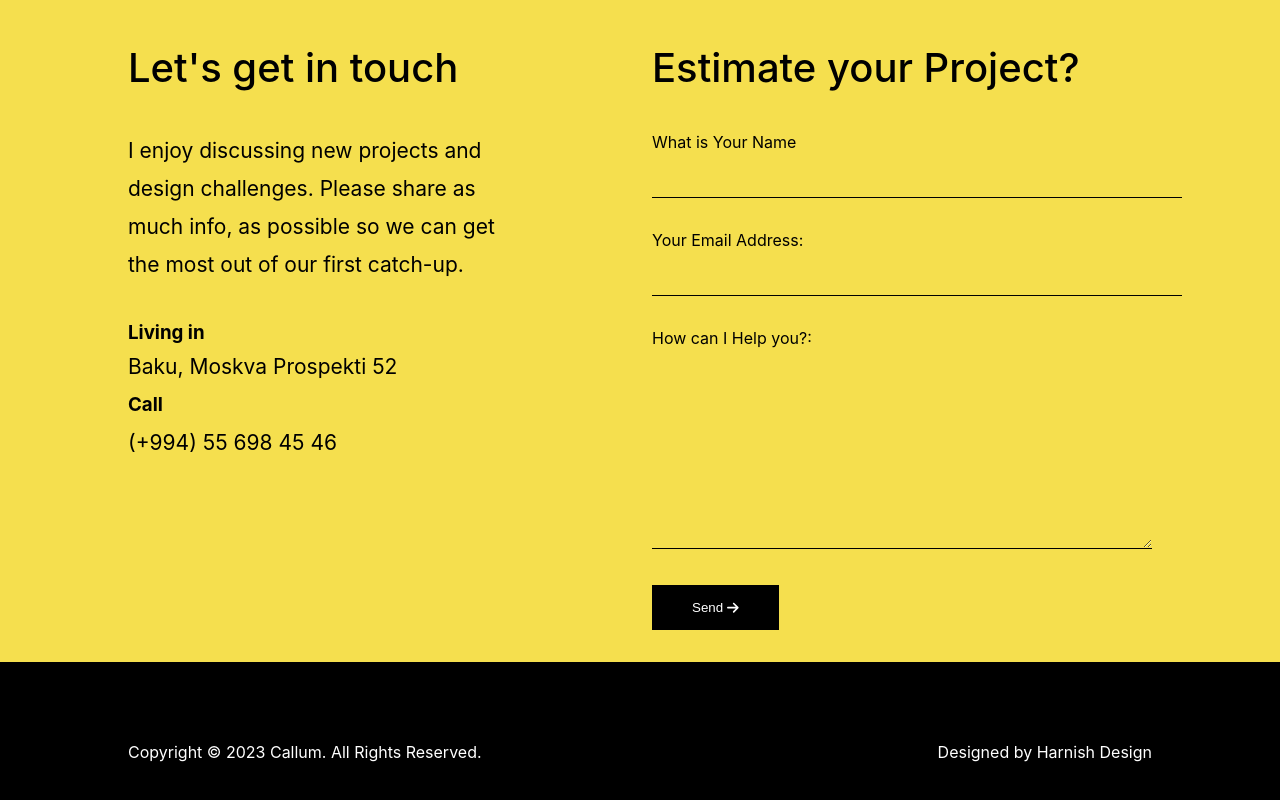
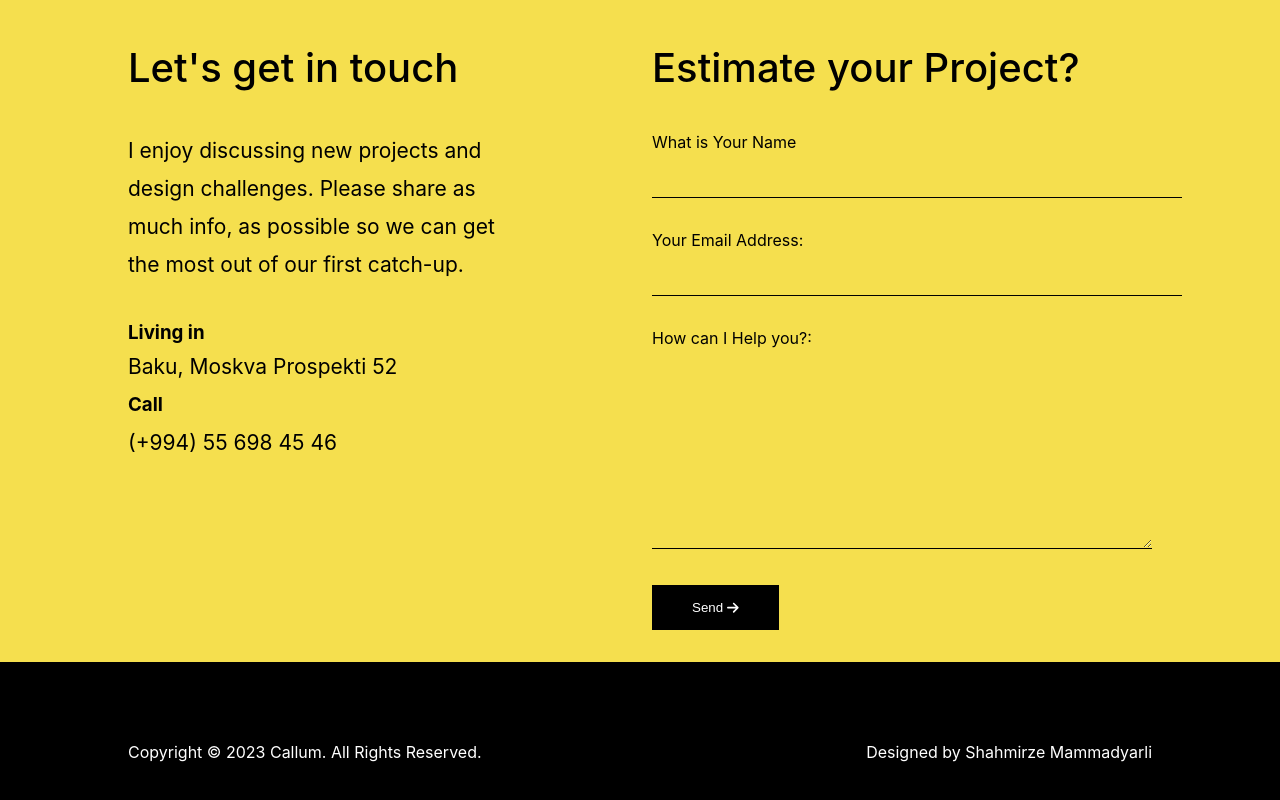
Before and after one commit to ShahmirzeMIT/Portfolio, a React (Create React App) app: page / in a window 1280 px wide. Shown: the part 5752-6552 px from the top of the page. Built offline with nearby package versions, Linux system fonts and the light colour scheme.

Commit message:
footer prepared

```diff
--- a/src/footer/footer.js
+++ b/src/footer/footer.js
@@ -5,7 +5,7 @@ function Footer(){
 		<footer>
 			<div className="dFlexF">
 				<div>Copyright © 2023 Callum. All Rights Reserved.</div>
-				<div>Designed by Harnish Design</div>
+				<div>Designed by Shahmirze Mammadyarli</div>
 			</div>
 
 		</footer>
```
